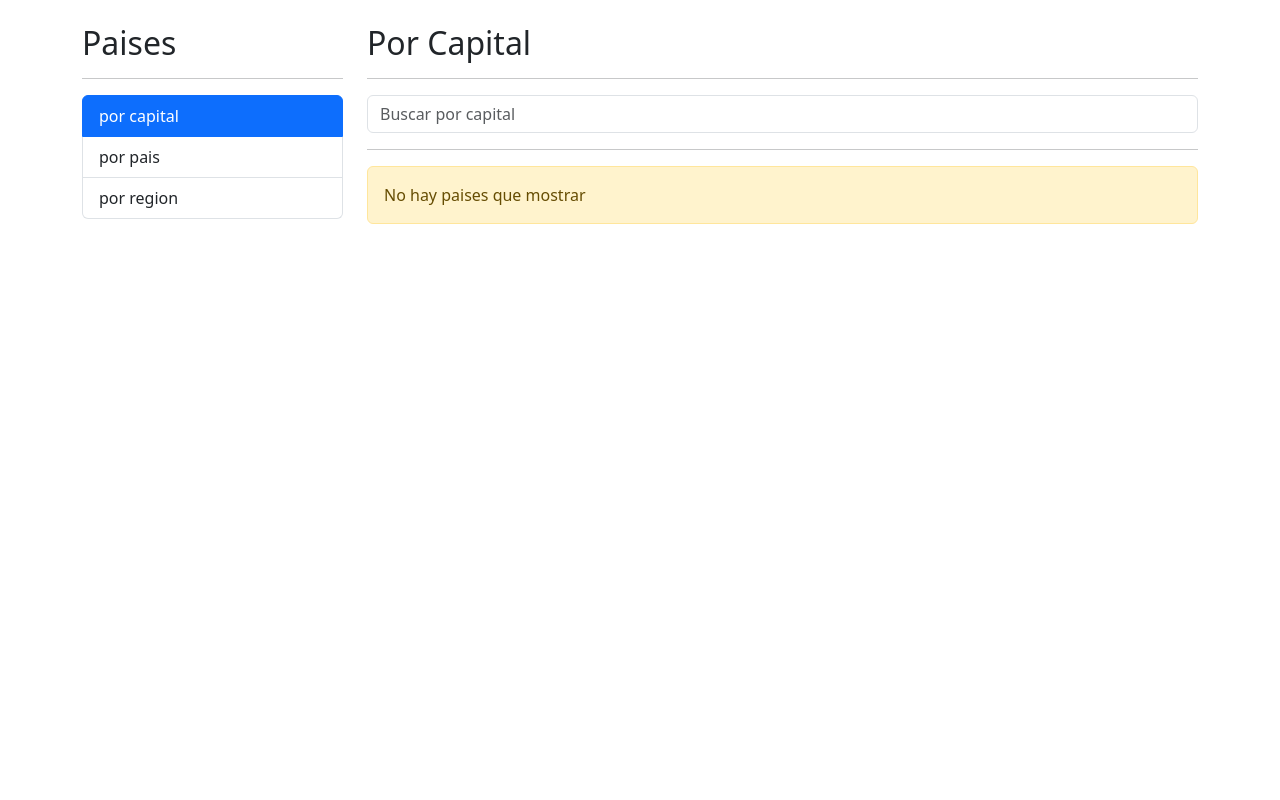
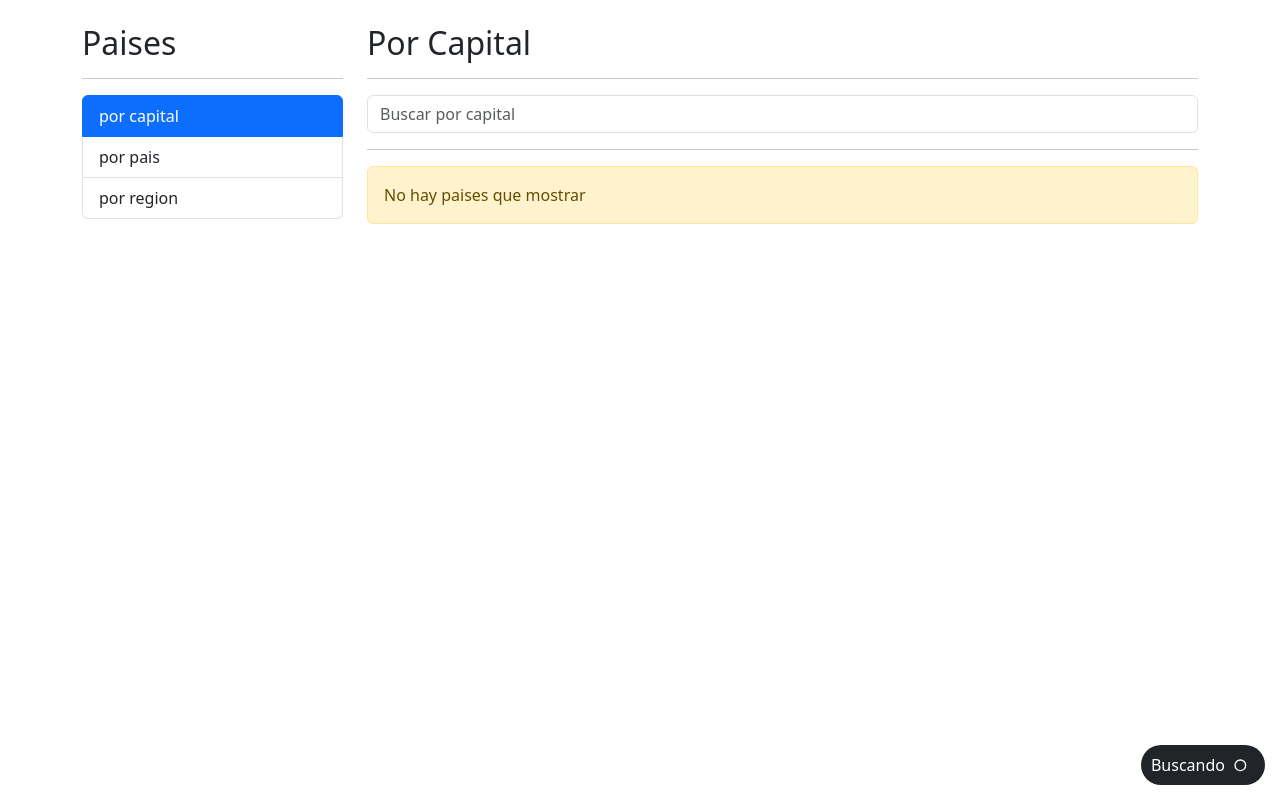
Before and after one commit to adriancamarena2310/Proyecto-3, an Angular app: page /countries/by-capital in a window 1280 px wide. Built offline with nearby package versions, Linux system fonts and the light colour scheme.

Commit message:
video-136 LoadingComponent - Mostrar un indicador de carga

```diff
--- a/src/app/countries/pages/byCapitalPage/byCapitalPage.component.html
+++ b/src/app/countries/pages/byCapitalPage/byCapitalPage.component.html
@@ -14,6 +14,7 @@
 <div class="row">
   <div class="col">
     <hr>
+    <shared-loadingSpiner></shared-loadingSpiner>
 
     <countries-Table [countries]="countries"></countries-Table>
 
--- /dev/null
+++ b/src/app/shared/components/loadingSpiner/loadingSpiner.component.css
@@ -0,0 +1,16 @@
+.spinner-container {
+  position: fixed;
+  bottom: 15px;
+  right: 15px;
+  background-color: black;
+  color: white;
+  padding: 5px 10px;
+  border-radius: 20px;
+  display: flex;
+  align-items: center;
+  box-shadow: 0px 0px 5px rgba(0,0,0,0,0.2);
+}
+
+.span {
+  margin-left: 5px ;
+}
--- /dev/null
+++ b/src/app/shared/components/loadingSpiner/loadingSpiner.component.html
@@ -0,0 +1,45 @@
+<div class="spinner-container bg-dark">
+  <span>Buscando</span>
+  <!-- By Sam Herbert (@sherb), for everyone. More @ http://goo.gl/7AJzbL -->
+<svg width="30" height="30" viewBox="0 0 45 45" xmlns="http://www.w3.org/2000/svg" stroke="#fff">
+  <g fill="none" fill-rule="evenodd" transform="translate(1 1)" stroke-width="2">
+      <circle cx="22" cy="22" r="6" stroke-opacity="0">
+          <animate attributeName="r"
+               begin="1.5s" dur="3s"
+               values="6;22"
+               calcMode="linear"
+               repeatCount="indefinite" />
+          <animate attributeName="stroke-opacity"
+               begin="1.5s" dur="3s"
+               values="1;0" calcMode="linear"
+               repeatCount="indefinite" />
+          <animate attributeName="stroke-width"
+               begin="1.5s" dur="3s"
+               values="2;0" calcMode="linear"
+               repeatCount="indefinite" />
+      </circle>
+      <circle cx="22" cy="22" r="6" stroke-opacity="0">
+          <animate attributeName="r"
+               begin="3s" dur="3s"
+               values="6;22"
+               calcMode="linear"
+               repeatCount="indefinite" />
+          <animate attributeName="stroke-opacity"
+               begin="3s" dur="3s"
+               values="1;0" calcMode="linear"
+               repeatCount="indefinite" />
+          <animate attributeName="stroke-width"
+               begin="3s" dur="3s"
+               values="2;0" calcMode="linear"
+               repeatCount="indefinite" />
+      </circle>
+      <circle cx="22" cy="22" r="8">
+          <animate attributeName="r"
+               begin="0s" dur="1.5s"
+               values="6;1;2;3;4;5;6"
+               calcMode="linear"
+               repeatCount="indefinite" />
+      </circle>
+  </g>
+</svg>
+</div>
```
Also changed, not shown: src/app/shared/components/loadingSpiner/loadingSpiner.component.ts (added, +10 -0 lines), src/app/shared/shared.module.ts (+5 -3 lines).
